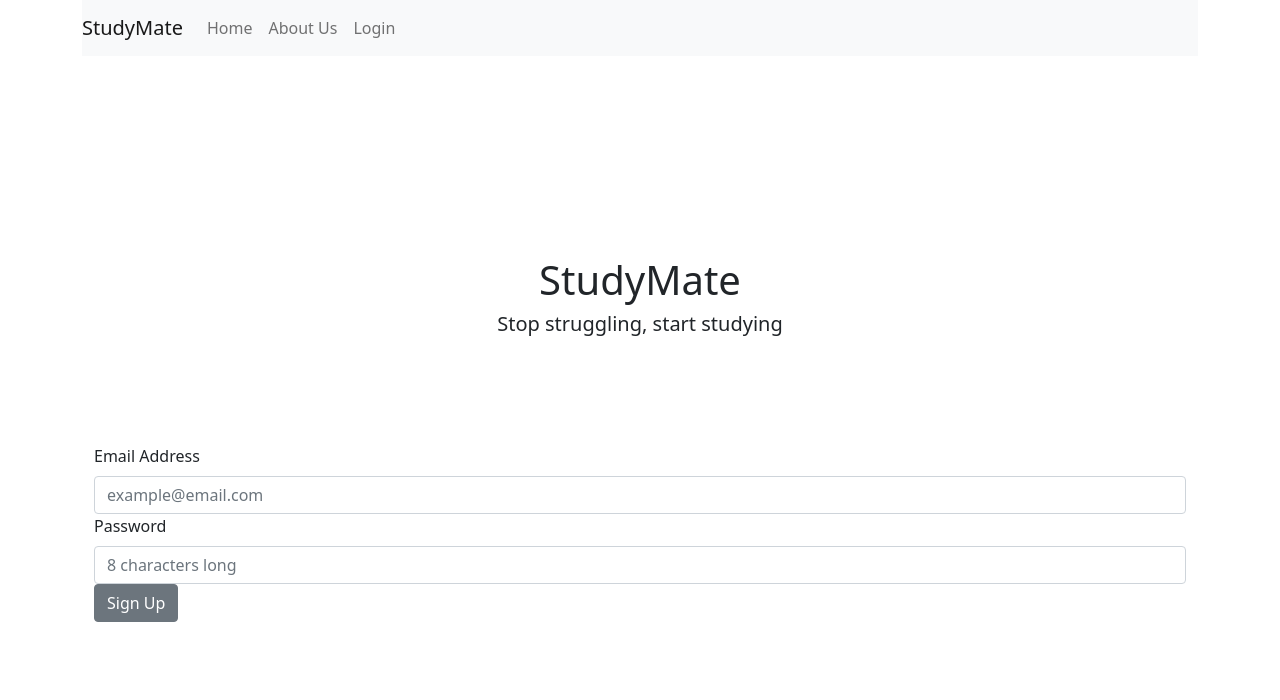
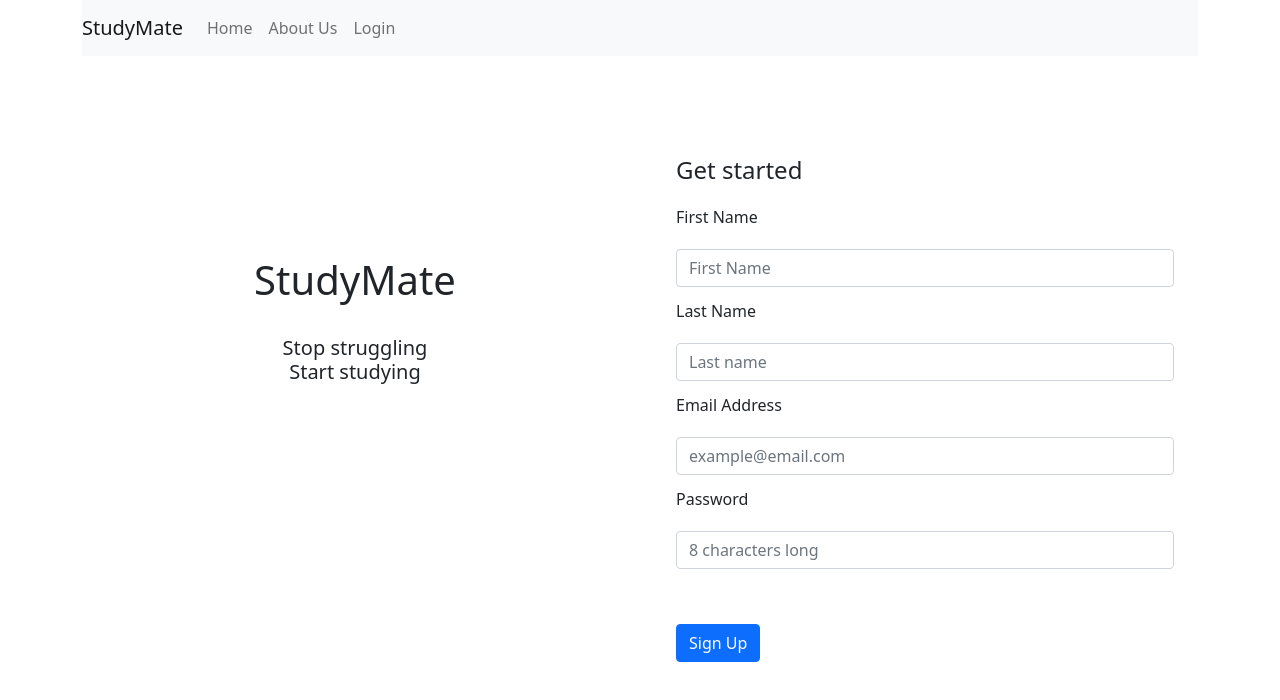
Before and after one commit to bleuLenny/StudyMates, a React (Create React App) app in the folder frontend/: page / in a window 1280 px wide. Shown: the top 700 px of the page. Built offline with nearby package versions, Linux system fonts and the light colour scheme.

Commit message:
welcome page reformatting

```diff
--- a/frontend/src/App.css
+++ b/frontend/src/App.css
@@ -53,3 +53,7 @@
   text-align: center;
   padding: 100px;
 }
+
+.sign-up-form  {
+  line-height: 3em;
+}
--- a/frontend/src/components/WelcomeContent.js
+++ b/frontend/src/components/WelcomeContent.js
@@ -5,15 +5,35 @@ import { Container, Row, Col, Button, Form } from "react-bootstrap";
 const WelcomeContent = () => {
   return (
     <div className="wel-content">
+      <Row>
+        <Col>
           <Container className="wel-banner">
             <h1>StudyMate</h1>
-        <h5>Stop struggling, start studying</h5>
+            <br></br>
+            <h5>Stop struggling <br></br> Start studying</h5>
           </Container>
+        </Col>
 
-      <Container className="sign-up">
+        <Col>
+          <Container className="sign-up-form">
+            <h4>Get started</h4>
             <Form>
               <Row>
                 <Col>
+                  <Form.Group controlId="formFirstName">
+                    <Form.Label>First Name</Form.Label>
+                    <Form.Control
+                      type="input"
+                      placeholder="First Name"
+                    ></Form.Control>
+                  </Form.Group>
+                  <Form.Group controlId="formLastName">
+                    <Form.Label>Last Name</Form.Label>
+                    <Form.Control
+                      type="input"
+                      placeholder="Last name"
+                    ></Form.Control>
+                  </Form.Group>
                   <Form.Group controlId="formEmail">
                     <Form.Label>Email Address</Form.Label>
                     <Form.Control
@@ -30,11 +50,14 @@ const WelcomeContent = () => {
                   </Form.Group>
                 </Col>
               </Row>
-          <Button variant="secondary" type="submit">
+              <br></br>
+              <Button variant="primary" type="submit">
                 Sign Up
               </Button>
             </Form>
           </Container>
+        </Col>
+      </Row>
     </div>
   );
 };
```
Lines whose indentation alone changed are shown as unchanged.
